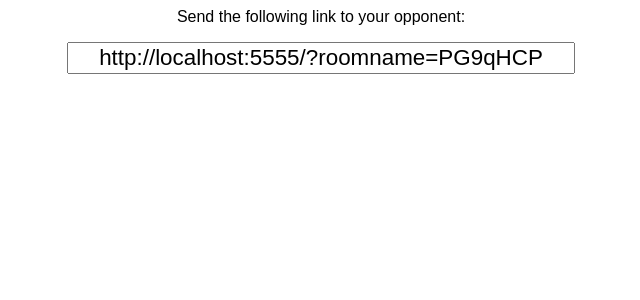
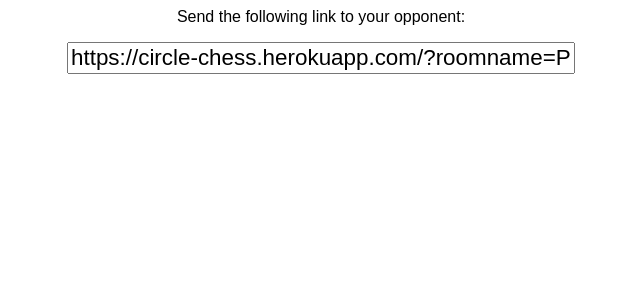
Before and after one commit to willdelphia/circle-chess-2p, a Vue app in the folder client/: page / in a window 1280 px wide. Shown: the top 300 px of the page, without its empty margins (319-959 px from the left). Built offline with nearby package versions, Linux system fonts and the light colour scheme; no server answers.

Commit message:
Change domain

```diff
--- a/client/src/components/WelcomeNewPlayer.vue
+++ b/client/src/components/WelcomeNewPlayer.vue
@@ -9,7 +9,7 @@
   <div style="margin-top: 1rem">
     <input
       type="text"
-      :value="'http://localhost:5555/?roomname=' + store.roomName"
+      :value="'https://circle-chess.herokuapp.com/?roomname=' + store.roomName"
     />
   </div>
 </template>
```
